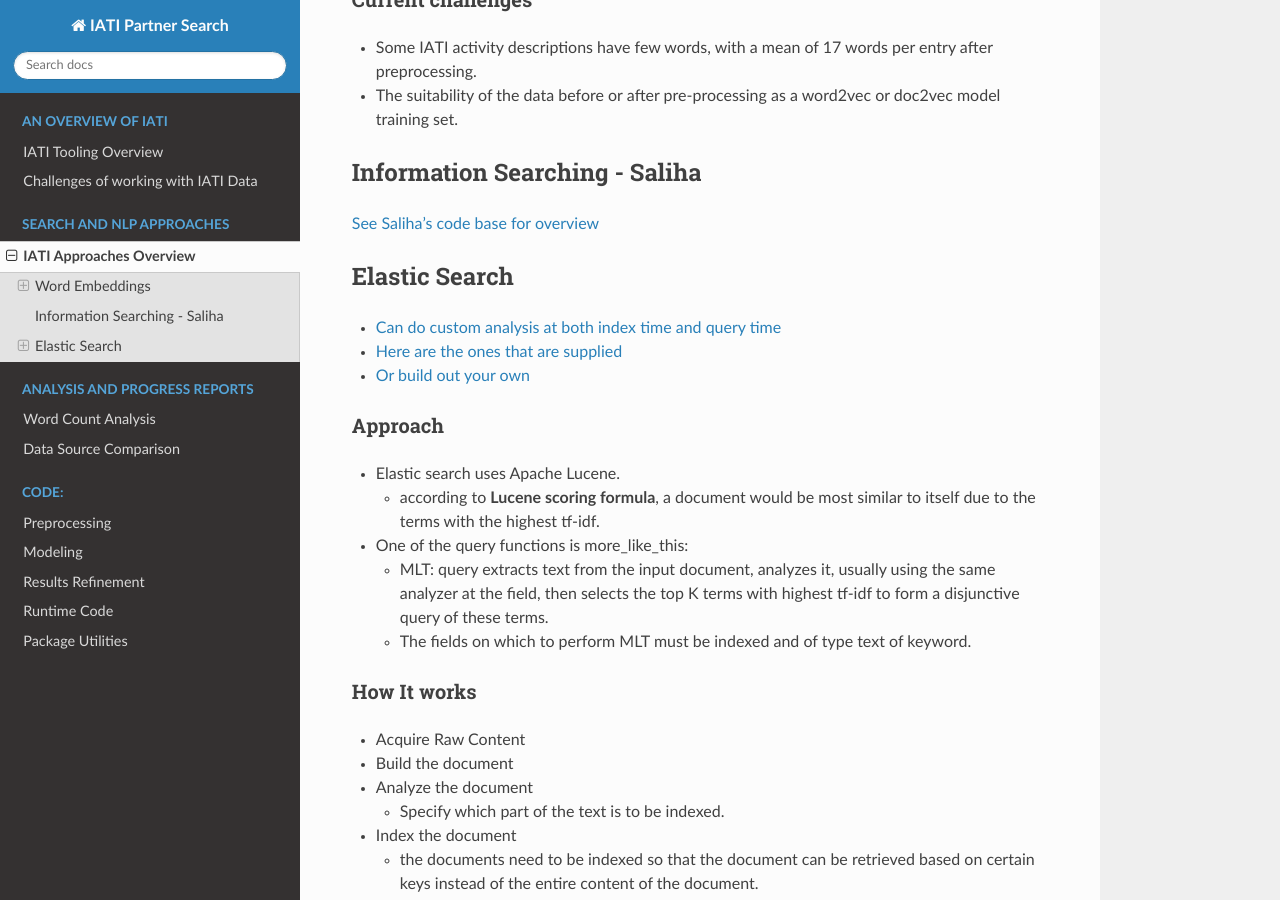
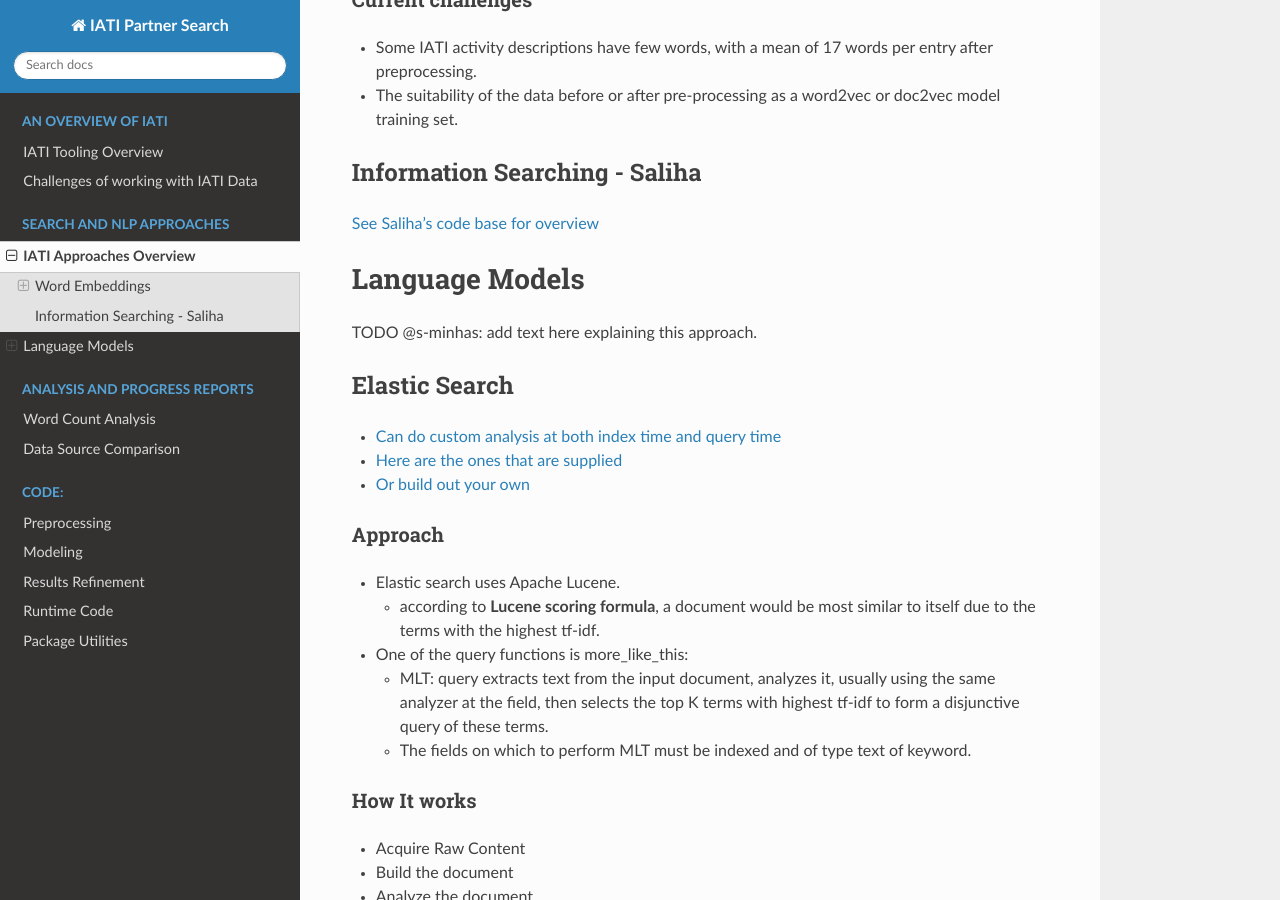
Before and after one commit to datasciencecampus/iati-partner-search, a Sphinx documentation site: the page built from docs/IATI_methods.md, in a window 1280 px wide and 900 px high, scrolled down 1176 px. Built offline with Sphinx 7.4.7 and the Read the Docs theme 2.0.0, drawn with Linux system fonts in a browser that asks for light colours; pages that are not in the unit, such as notebooks, are missing from menus.

Commit message:
create place in document for Language Models

```diff
--- a/docs/IATI_methods.md
+++ b/docs/IATI_methods.md
@@ -35,6 +35,10 @@
 ## Information Searching - Saliha
 
 [See Saliha's code base for overview](https://github.com/salihadfid1/NLP_INTRO)
+
+# Language Models
+
+TODO @s-minhas: add text here explaining this approach.
 
 ## Elastic Search
 * [Can do custom analysis at both index time and query time](https://www.elastic.co/guide/en/elasticsearch/reference/current/analysis.html)
```
